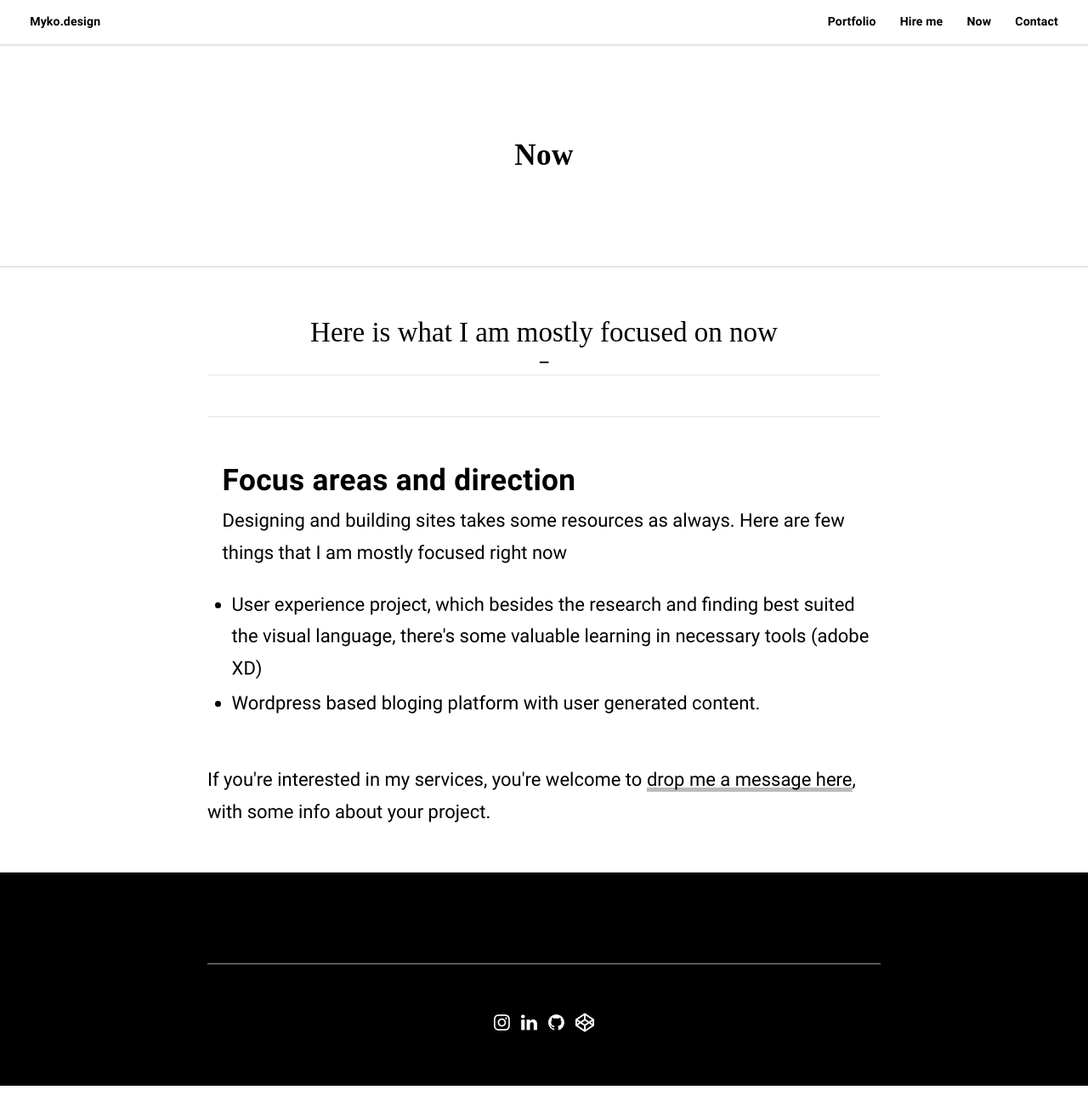
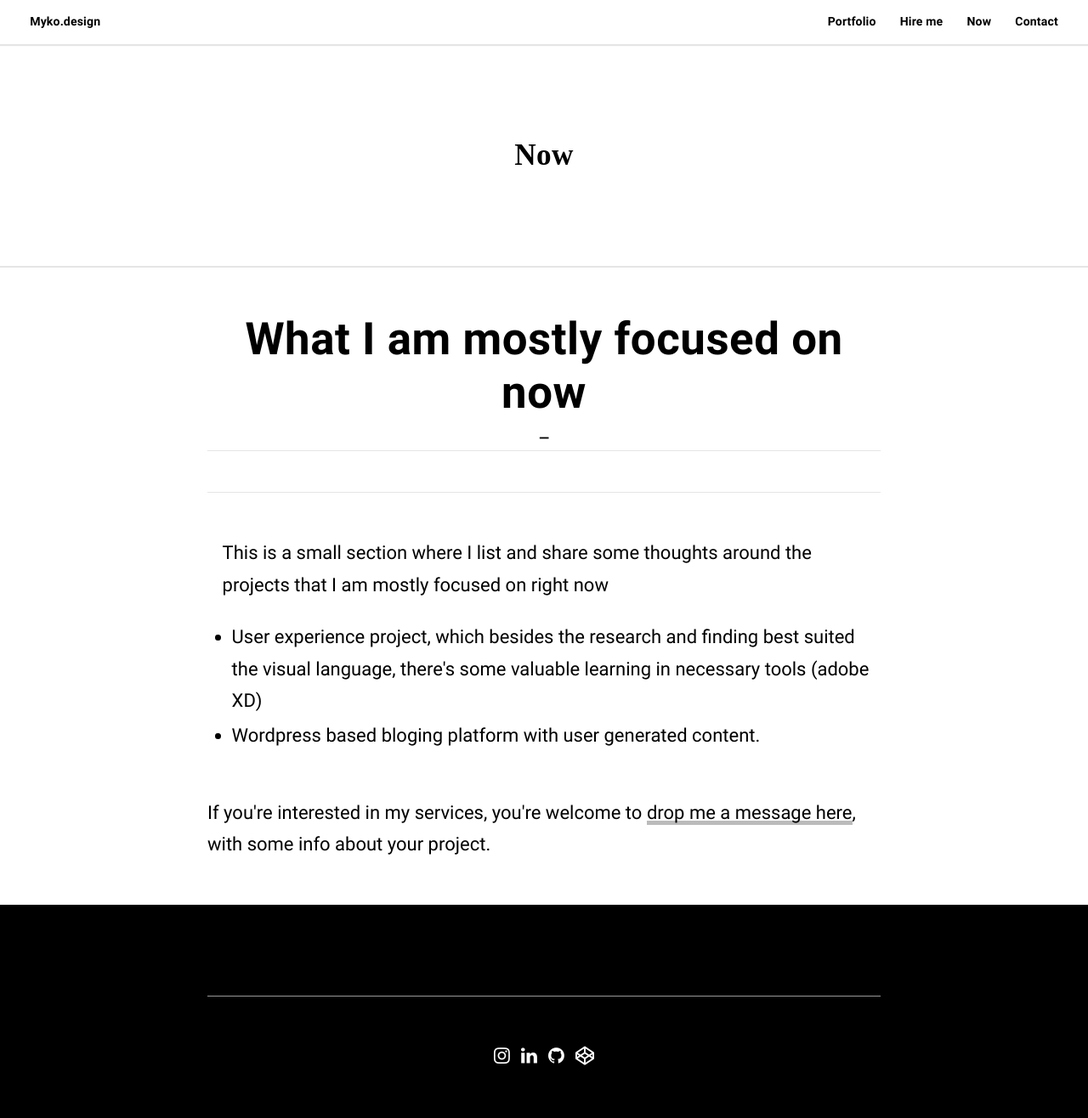
Before and after one commit to mykotypes/barber-jekyll, a Jekyll site: the page built from now.html, in a window 1280 px wide and 1316 px high. Shown: the whole window at 85% size. Built offline with Jekyll 4.4.1, drawn with Linux system fonts in a browser that asks for light colours; some web fonts are replaced; comment, search, counter and statistics services are not loaded.

Commit message:
update now

```diff
--- a/now.html
+++ b/now.html
@@ -4,20 +4,17 @@ title: Now
 ---
 
 <blockquote>
-  <p>Here is what I am mostly focused on now </p>
+  <h2>What I am mostly focused on now</h2>
   <cite>
     <hr/>
   </cite>
 </blockquote>
 
 
-    <!-- <h2>Drop me a message and let's start working together</h2> -->
-
     <div class="post__content section-padding">
       <!-- <div class="grid"> -->
         <div id="markdown" itemprop="articleBody">
-            <h2>Focus areas and direction</h2>
-            <p>Designing and building sites takes some resources as always. Here are few things that I am mostly focused right now</p>
+            <p>This is a small section where I list and share some thoughts around the projects that I am mostly focused on right now</p>
             <ul>
               <li>User experience project, which besides the research and finding best suited the visual language, there's some valuable learning in necessary tools (adobe XD) </li>
               <li>Wordpress based bloging platform with user generated content. </li>
```
